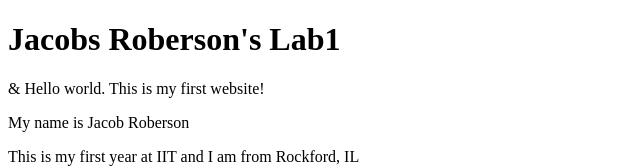
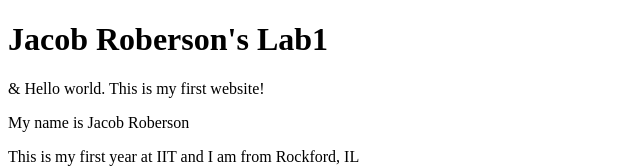
Before and after one commit to jacobroberson/Lab1-ITMD361, a plain HTML site: page index.html in a window 1280 px wide. Shown: the top 168 px of the page, without its empty margins (0-640 px from the left). Drawn offline with Linux system fonts and the light colour scheme.

Commit message:
corrected spelling error in h1 in index

```diff
--- a/index.html
+++ b/index.html
@@ -5,7 +5,7 @@
   <title>ITMD-361 Internet Technologies and Web Design</title>
 </head>
 <body>
-<h1>Jacobs Roberson's Lab1</h1>
+<h1>Jacob Roberson's Lab1</h1>
   <p>&amp; Hello world. This is my first website!</p>
   <p> My name is Jacob Roberson</p>
   <p> This is my first year at IIT and I am from Rockford, IL</p>
```
